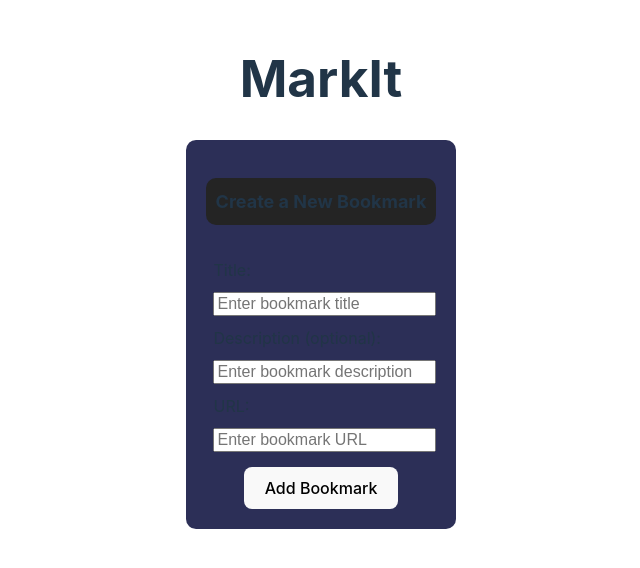
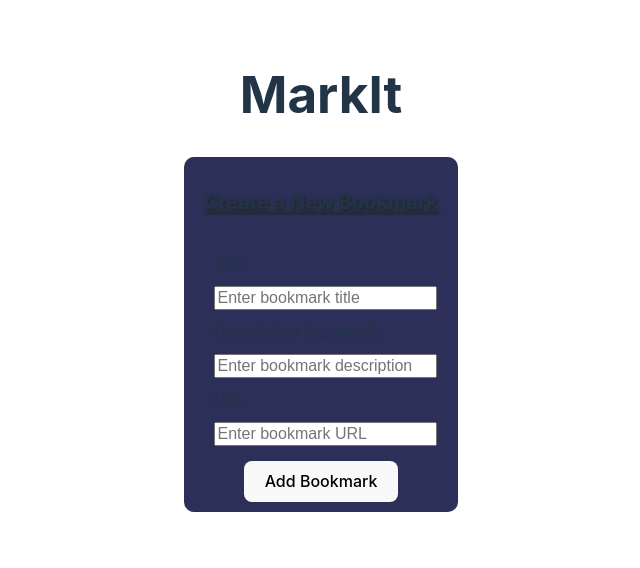
Before and after one commit to evelynmbart/neww-mark-it, a React (Vite) app: page / in a window 1280 px wide. Shown: the part 128-696 px from the top of the page, without its empty margins (319-959 px from the left). Built offline with nearby package versions, Linux system fonts and the light colour scheme.

Commit message:
udpate bookmark form styles

```diff
--- a/src/App.css
+++ b/src/App.css
@@ -10,7 +10,7 @@
   flex-direction: column;
   align-items: center;
   background-color: #2c2f57;
-  padding: 20px;
+  padding: 10px 20px;
   border-radius: 10px;
   gap: 15px;
   box-shadow: 0 0 10px 1px rgba(255, 255, 255, 0.2);
@@ -22,9 +22,9 @@ input {
 }
 
 h3 {
-  font-size: 18px;
-  background-color: #242424;
-  padding: 10px;
+  font-size: 20px;
+  text-shadow: 1px 2px 3px #242424;
+  text-decoration: underline;
   border-radius: 10px;
 }
 
```
